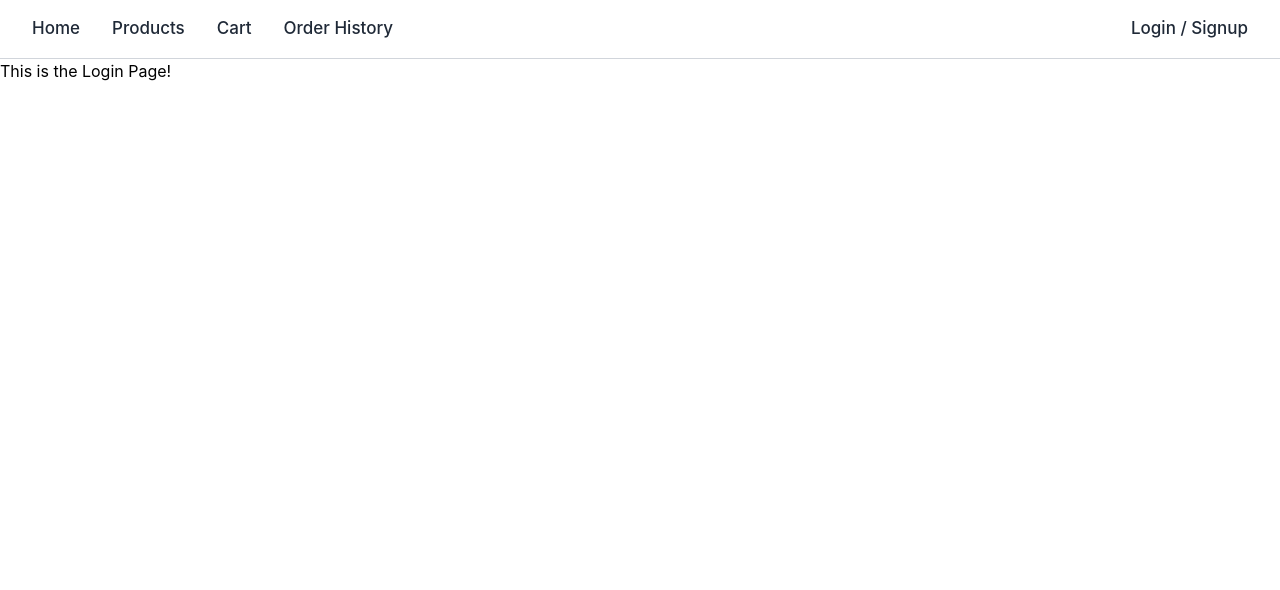
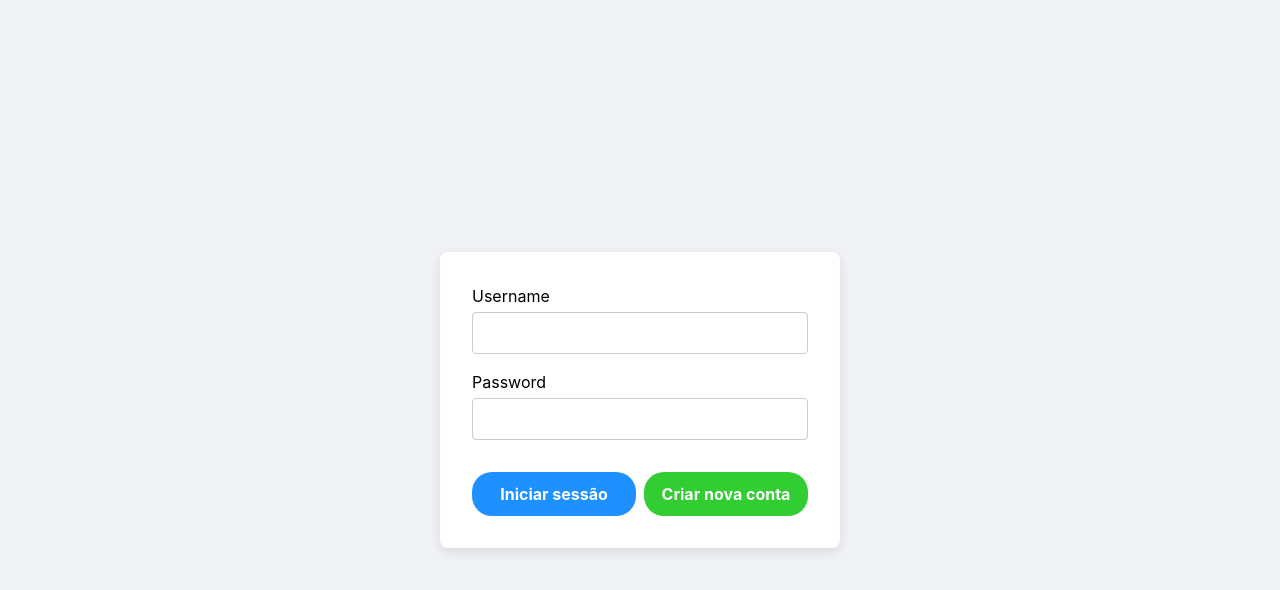
Before and after one commit to rf-rodrigues95/ecommerce-platform, a React (Create React App) app in the folder frontend/: page /login in a window 1280 px wide. Shown: the top 590 px of the page. Built offline with nearby package versions, Linux system fonts and the light colour scheme.

Commit message:
frontend login working + Initial UI Stages

```diff
--- a/frontend/src/App.js
+++ b/frontend/src/App.js
@@ -1,4 +1,4 @@
-import { BrowserRouter as Router, Routes, Route} from 'react-router-dom';
+import { BrowserRouter as Router, Routes, Route, Navigate} from 'react-router-dom';
 
 import Navbar from './components/Navbar';
 import Home from './pages/Home';
@@ -9,22 +9,48 @@ import OrderHistory from './pages/OrderHistory';
 import Login from './pages/Login';
 
 import './App.css';
+import { AuthProvider, useAuth } from './context/AuthContext';
+import PrivateRoute from './components/PrivateRoute';
+
+function AppRoutes() {
+  const { token } = useAuth();
+
+  return (
+    <Routes>
+      <Route path="/" element={token ? <Navigate to="/home" /> : <Navigate to="/login" />} />
+      <Route path="/login" element={<Login />} />
+
+      <Route path="/products" element={<PrivateRoute><Products /></PrivateRoute>} />
+      <Route path="/products/:productId" element={<PrivateRoute><ProductDetails /></PrivateRoute>} />
+      <Route path="/cart" element={<PrivateRoute><Cart /></PrivateRoute>} />
+      <Route path="/orders" element={<PrivateRoute><OrderHistory /></PrivateRoute>} />
+      <Route path="/home" element={<PrivateRoute><Home /></PrivateRoute>} />
+
+      <Route path="*" element={<Navigate to="/" />} />
+    </Routes>
+  );
+}
+
+function Layout() {
+  const { token } = useAuth();
+
+  return (
+    <>
+      {token && <Navbar />} {/* Show only if logged in */}
+      <main>
+        <AppRoutes />
+      </main>
+    </>
+  );
+}
 
 function App() {
   return (
-    <Router>
-      <Navbar />
-      <main>
-        <Routes>
-          <Route path="/" element={<Home />} />
-          <Route path="/products" element={<Products />} />
-          <Route path="/products/:productId" element={<ProductDetails />} />
-          <Route path="/cart" element={<Cart />} />
-          <Route path="/orders" element={<OrderHistory />} />
-          <Route path="/login" element={<Login />} />
-        </Routes>
-      </main>
-    </Router>
+    <AuthProvider>
+      <Router>
+        <Layout />
+      </Router>
+    </AuthProvider>
   );
 }
 
--- /dev/null
+++ b/frontend/src/components/PrivateRoute.js
@@ -0,0 +1,8 @@
+// src/components/PrivateRoute.js
+import { Navigate } from "react-router-dom";
+import { useAuth } from "../context/AuthContext";
+
+export default function PrivateRoute({ children }) {
+  const { token } = useAuth();
+  return token ? children : <Navigate to="/login" />;
+}
--- /dev/null
+++ b/frontend/src/context/AuthContext.js
@@ -0,0 +1,25 @@
+import {createContext, useState, useContext} from 'react';
+
+const AuthContext = createContext();
+
+export function AuthProvider({children}) {
+    const [token, setToken] = useState(() => localStorage.getItem("token") || null);
+
+    const login = (newToken) => {
+        localStorage.setItem("token", newToken);
+        setToken(newToken);
+    };
+
+    const logout = () => {
+        localStorage.removeItem("token");
+        setToken(null);
+    }
+
+    return (
+        <AuthContext.Provider value={{token, login, logout}}>
+            {children}
+        </AuthContext.Provider>
+    );
+}
+
+export const useAuth = () => useContext(AuthContext);
--- a/frontend/src/pages/Login.jsx
+++ b/frontend/src/pages/Login.jsx
@@ -1,11 +1,162 @@
-import React from 'react';
 
-export default Login;
+import { useState } from "react";
+import { useNavigate } from "react-router-dom";
+import { useAuth } from "../context/AuthContext";
 
-function Login() {
-    return (
-        <div>
-            <h1>This is the Login Page!</h1>
+export default function Login() {
+  const { login } = useAuth();
+  const [isRegister, setIsRegister] = useState(false);
+  const [username, setUsername] = useState("");
+  const [password, setPassword] = useState("");
+  const navigate = useNavigate();
+  const [error, setError] = useState("");
+
+  const handleLogin = async (e) => {
+    const res = await fetch(`${process.env.REACT_APP_API_BASE_URL}/auth/login`, {
+      method: "POST",
+      headers: { "Content-Type": "application/json" },
+      body: JSON.stringify({ login: username, password }),
+    });
+
+    if (res.ok) {
+      const data = await res.json();
+      login(data.token);
+      navigate("/home");
+    } else {
+      setError("Invalid username or password");
+    }
+  };
+
+  const handleRegister = async () => {
+    const res = await fetch(`${process.env.REACT_APP_API_BASE_URL}/auth/register`, {
+      method: "POST",
+      headers: { "Content-Type": "application/json" },
+      body: JSON.stringify({ login: username, password, role: "USER" }),
+    });
+
+    if (res.ok) {
+        alert("Registration successful! Please login.");
+        setIsRegister(false);
+        setUsername("");
+        setPassword("");
+        setError("");
+
+    } else {
+        setError("Invalid username or password");
+    }
+  };
+
+  const handleSubmit = (e) => {
+    e.preventDefault();
+    if (isRegister) handleRegister();
+    else handleLogin();
+  };
+
+  return (
+    <div
+      style={{
+        display: "flex",
+        justifyContent: "center",
+        alignItems: "center",
+        minHeight: "100vh",
+        backgroundColor: "#f0f2f5",
+      }}
+    >
+      <form
+        onSubmit={handleSubmit}
+        style={{
+          backgroundColor: "#fff",
+          padding: "2rem",
+          borderRadius: "8px",
+          boxShadow: "0 4px 12px rgba(0,0,0,0.1)",
+          width: "100%",
+          maxWidth: "400px",
+          display: "flex",
+          flexDirection: "column",
+          gap: "1rem",
+        }}
+      >
+        {error && (
+          <p style={{ color: "red", textAlign: "center", margin: 0 }}>{error}</p>
+        )}
+
+        <label>
+          Username
+          <input
+            type="text"
+            value={username}
+            onChange={(e) => setUsername(e.target.value)}
+            style={{
+              width: "100%",
+              padding: "0.5rem",
+              marginTop: "0.25rem",
+              borderRadius: "4px",
+              border: "1px solid #ccc",
+              fontSize: "1rem",
+            }}
+          />
+        </label>
+
+        <label>
+          Password
+          <input
+            type="password"
+            value={password}
+            onChange={(e) => setPassword(e.target.value)}
+            style={{
+              width: "100%",
+              padding: "0.5rem",
+              marginTop: "0.25rem",
+              borderRadius: "4px",
+              border: "1px solid #ccc",
+              fontSize: "1rem",
+            }}
+          />
+        </label>
+
+        <div style={{ display: "flex", gap: "0.5rem", justifyContent: "center", marginTop: "1rem" }}>
+            <button
+                type="submit"
+                style={{
+                flex: 1,
+                padding: "0.65rem",
+                backgroundColor: "#1e90ff",
+                color: "#fff",
+                fontWeight: "bold",
+                border: "none",
+                borderRadius: "20px", // rounder
+                cursor: "pointer",
+                transition: "background-color 0.2s",
+                }}
+                onMouseEnter={(e) => (e.target.style.backgroundColor = "#0056b3")}
+                onMouseLeave={(e) => (e.target.style.backgroundColor = "#007bff")}
+                onClick={() => setIsRegister(false)}
+            >
+                Iniciar sessão
+            </button>
+
+            <button
+                type="submit"
+                style={{
+                flex: 1,
+                padding: "0.65rem",
+                backgroundColor: "#32cd32",
+                color: "#fff",
+                fontWeight: "bold",
+                border: "none",
+                borderRadius: "20px", // rounder
+                cursor: "pointer",
+                transition: "background-color 0.2s",
+                }}
+                onMouseEnter={(e) => (e.target.style.backgroundColor = "#28a428")}
+                onMouseLeave={(e) => (e.target.style.backgroundColor = "#32cd32")}
+                onClick={() => setIsRegister(true)}
+            >
+                Criar nova conta
+            </button>
         </div>
-    );
+
+      </form>
+    </div>
+  );
 }
--- a/frontend/src/pages/Products.jsx
+++ b/frontend/src/pages/Products.jsx
@@ -1,20 +1,20 @@
 import React, { useEffect, useState } from "react";
+import { useAuth } from "../context/AuthContext";
 
 const API_BASE_URL = process.env.REACT_APP_API_BASE_URL;
 const PRODUCTS_ENDPOINT = `${API_BASE_URL}/product`;
 
-const token =
-  "eyJhbGciOiJIUzI1NiIsInR5cCI6IkpXVCJ9.eyJpc3MiOiJlY29tbWVyY2UtYXBpIiwic3ViIjoicGxhbmV0YXJ5eSIsImV4cCI6MTc1NDUzOTE0Mn0.Br4kaU7OZXB_7jLxGMNN23wRUqG_Jh0cmJxRlI9LacI";
 export default function Products() {
   const [products, setProducts] = useState([]);
   const [loading, setLoading] = useState(true);
   const [error, setError] = useState(null);
 
-  useEffect(() => {
-    const fetchAllProducts = async () => {
+  const { token } = useAuth();
+
+  const response = async (endpoint, method) => {
       try {
-        const response = await fetch(PRODUCTS_ENDPOINT, {
-          method: "GET",
+        const response = await fetch(endpoint, {
+          method: method,
           headers: {
             Authorization: `Bearer ${token}`,
           },
@@ -35,7 +35,8 @@ export default function Products() {
       }
     };
 
-    fetchAllProducts();
+  useEffect(() => {
+    response(PRODUCTS_ENDPOINT, "GET");
   }, []);
 
   return (
```
Also changed, not shown: 2 other files (tests, documents, lock files or other folders).
